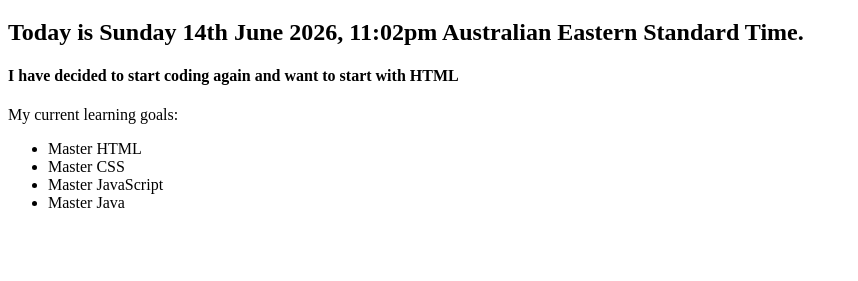
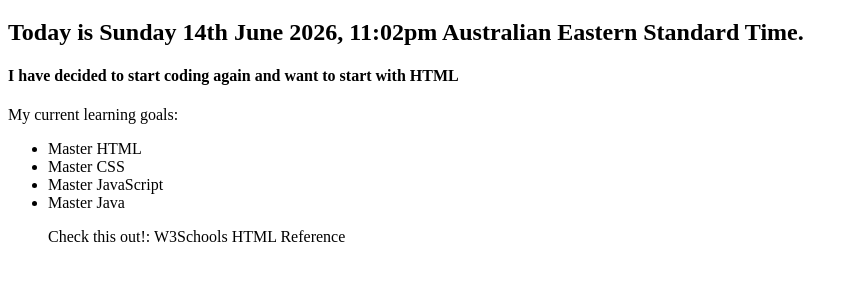
Before and after one commit to AshyCookie/Iflastchange, a plain HTML site: page index.html in a window 1280 px wide. Shown: the part 61-342 px from the top of the page, without its empty margins (0-858 px from the left). Drawn offline with Linux system fonts and the light colour scheme.

Commit message:
Update index.html

```diff
--- a/index.html
+++ b/index.html
@@ -13,6 +13,7 @@
       <li>Master CSS</li>
       <li>Master JavaScript</li>
       <li>Master Java</li>
+      <p>Check this out!: <a href:"https://w3schools.com" target="_blank"> W3Schools HTML Reference</a> </p>
     </ul>
   </body>
 </html>
```
